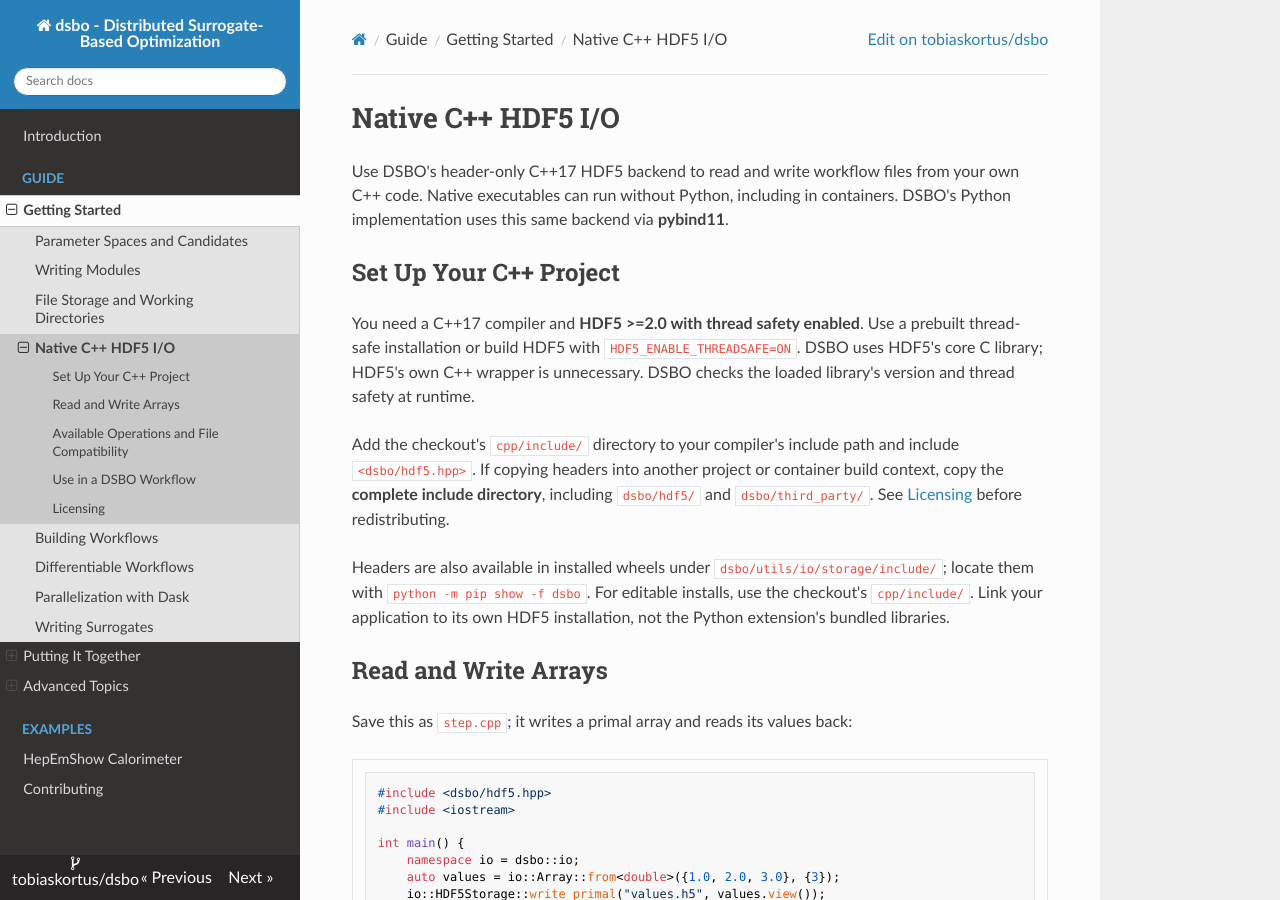
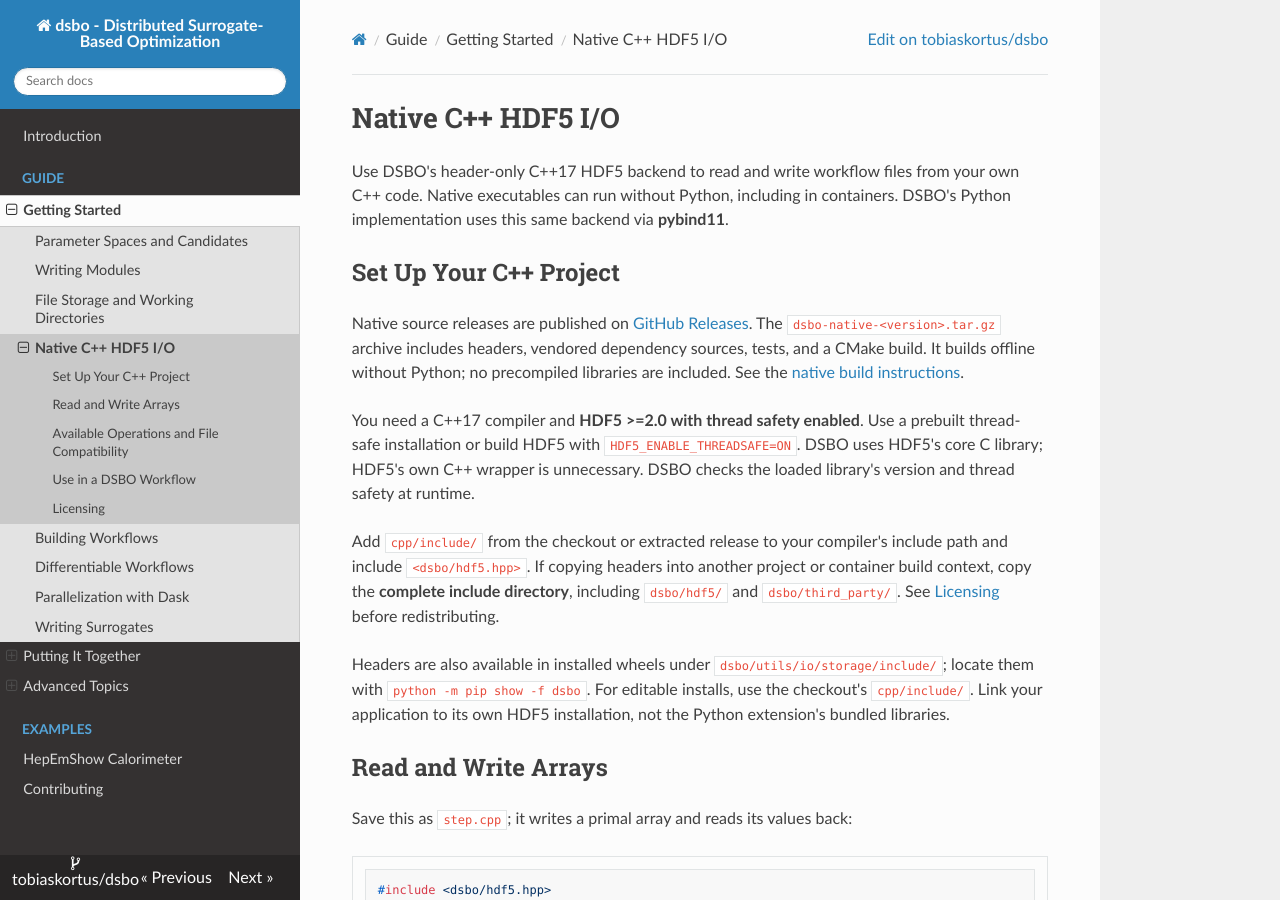
Before and after one commit to tobiaskortus/dsbo, an MkDocs documentation site: the page built from docs/guide/native_io.md, in a window 1280 px wide and 900 px high. Built offline with MkDocs 1.6.1, drawn with Linux system fonts in a browser that asks for light colours; nearby versions of some CDN libraries; some of the changed text lies outside the part shown.

Commit message:
Update documentation to reflect the release bundling for the native HDF5 implementation

````diff
--- a/docs/guide/native_io.md
+++ b/docs/guide/native_io.md
@@ -6,16 +6,23 @@ containers. DSBO's Python implementation uses this same backend via **pybind11**
 
 ## Set Up Your C++ Project
 
+Native source releases are published on
+[GitHub Releases](https://github.com/tobiaskortus/dsbo/releases). The
+`dsbo-native-<version>.tar.gz` archive includes headers, vendored dependency sources,
+tests, and a CMake build. It builds offline without Python; no precompiled libraries
+are included. See the
+[native build instructions](https://github.com/tobiaskortus/dsbo/blob/main/cpp/README.md).
+
 You need a C++17 compiler and **HDF5 >=2.0 with thread safety enabled**. Use a
 prebuilt thread-safe installation or build HDF5 with
 `HDF5_ENABLE_THREADSAFE=ON`. DSBO uses HDF5's core C library; HDF5's own C++
 wrapper is unnecessary. DSBO checks the loaded library's version and thread
 safety at runtime.
 
-Add the checkout's `cpp/include/` directory to your compiler's include path and
-include `<dsbo/hdf5.hpp>`. If copying headers into another project or container
-build context, copy the **complete include directory**, including `dsbo/hdf5/`
-and `dsbo/third_party/`. See [Licensing](#licensing) before redistributing.
+Add `cpp/include/` from the checkout or extracted release to your compiler's
+include path and include `<dsbo/hdf5.hpp>`. If copying headers into another project
+or container build context, copy the **complete include directory**, including
+`dsbo/hdf5/` and `dsbo/third_party/`. See [Licensing](#licensing) before redistributing.
 
 Headers are also available in installed wheels under
 `dsbo/utils/io/storage/include/`; locate them with `python -m pip show -f dsbo`.
@@ -110,7 +117,8 @@ Python wrapper handles workflow integration. See
 For a complete example, `cpp/examples/workflow_step.cpp` doubles values, forward
 tangents, and incoming adjoints. Its Python wrapper is
 `examples/cpp_container/workflow.py`. With Docker and DSBO installed on the host,
-run these commands from the checkout to build and run a Python-free container:
+run these commands from the full checkout to build and run a Python-free container
+(the Python wrapper and Dockerfile are not included in native releases):
 
 ```bash
 mkdir -p build/container-context/dsbo-sdk/{include,licenses}
````
